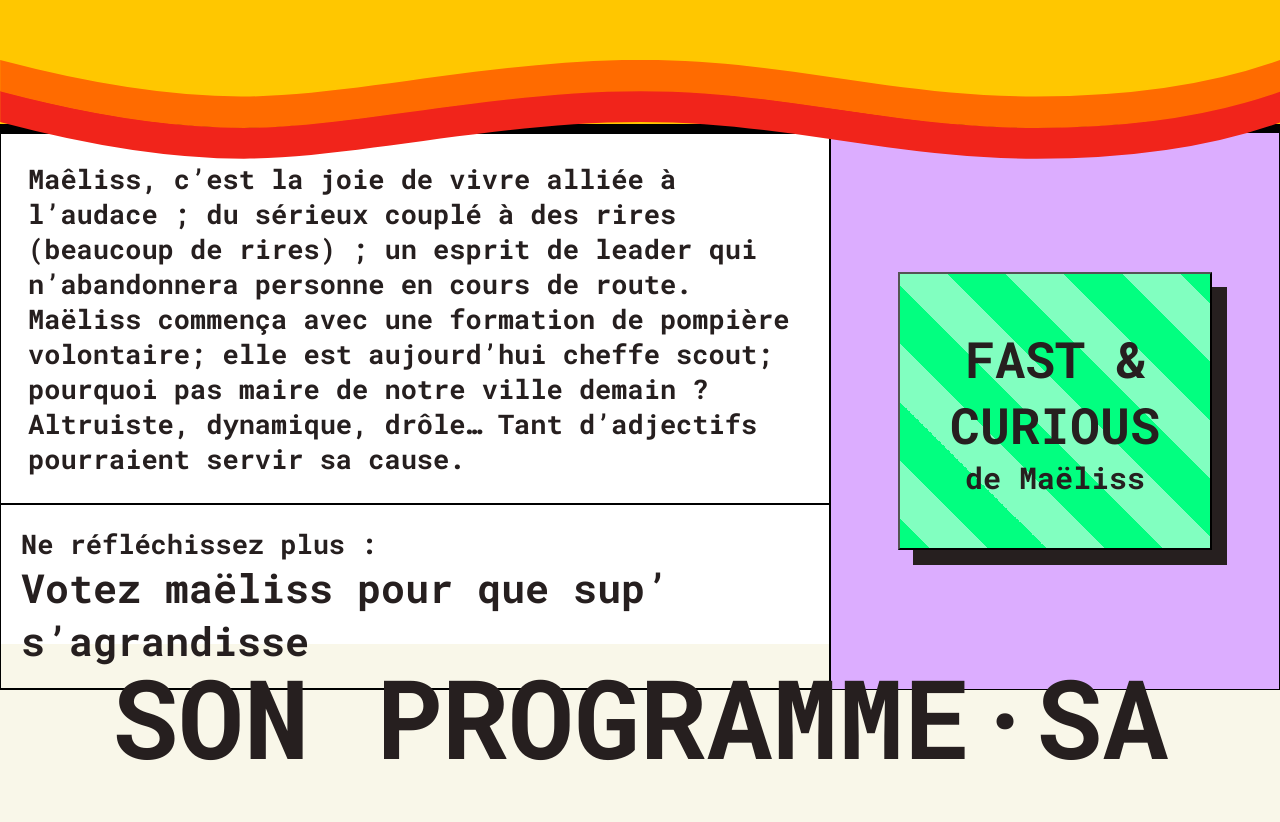
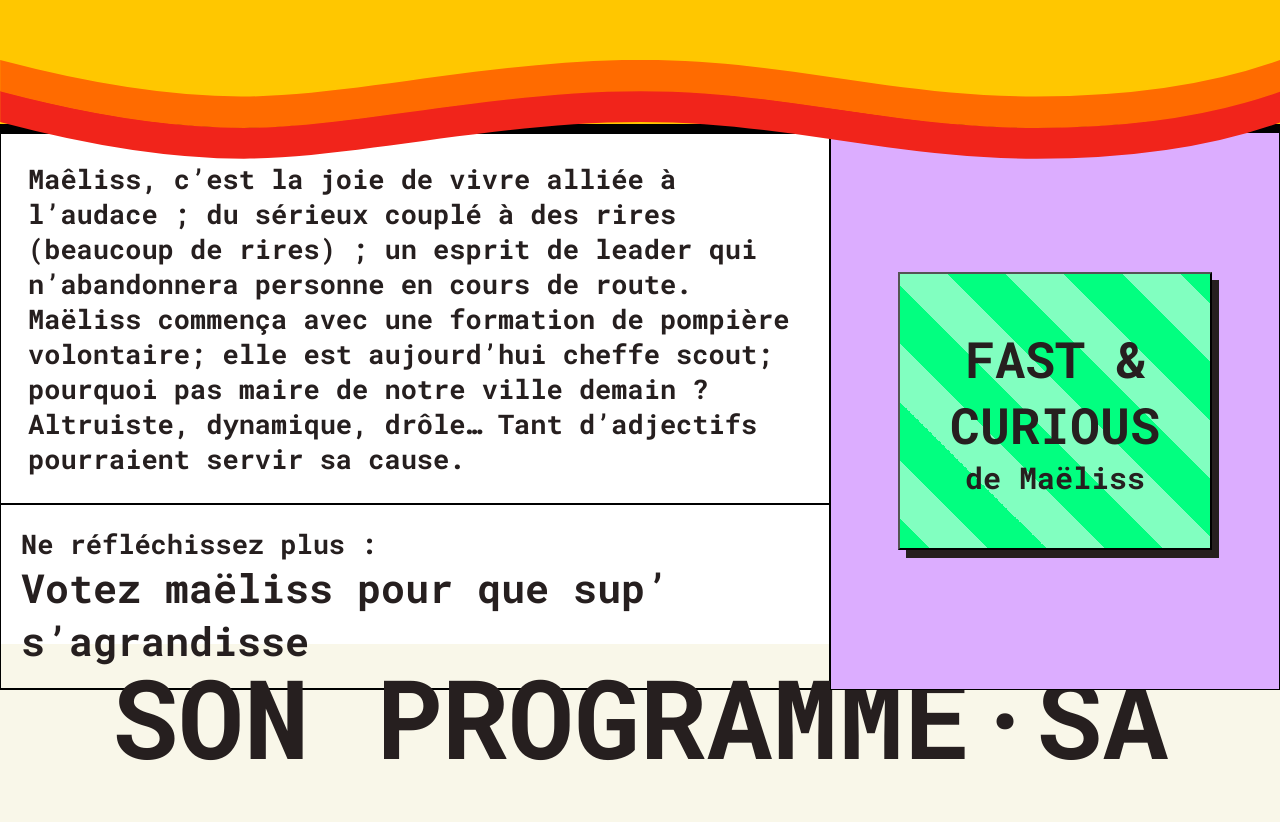
Before and after one commit to SemaineRush/WebApp, a React (Create React App) app: page /maeliss in a window 1280 px wide. Shown: the part 660-1482 px from the top of the page. Built offline with nearby package versions, Linux system fonts and the light colour scheme.

Commit message:
button animation maeliss

```diff
--- a/src/Assets/maeliss.css
+++ b/src/Assets/maeliss.css
@@ -247,6 +247,7 @@
   padding: 0 0 20px 20px;
 }
 .part-two .container .content-two {
+  position: relative;
   height: 100%;
   width: 35%;
   background-color: #DCADFF;
@@ -254,11 +255,20 @@
   align-items: center;
   justify-content: center;
 }
+.part-two .container .content-two span {
+  position: absolute;
+  height: 50%;
+  width: 70%;
+  margin: 15px 0 0 15px;
+  background-color: #261F1F;
+  z-index: 0;
+}
 .part-two .container .content-two button {
+  transition: 0.2s ease;
   height: 50%;
   width: 70%;
   background: linear-gradient(45deg, #02FF80 5%, #81FFC0 5%, #81FFC0 15%, #02FF80 15%, #02FF80 25%, #81FFC0 25%, #81FFC0 35%, #02FF80 35%, #02FF80 45%, #81FFC0 45%, #81FFC0 55%, #02FF80 55%, #02FF80 65%, #81FFC0 65%, #81FFC0 75%, #02FF80 75%, #02FF80 85%, #81FFC0 85%, #81FFC0 95%, #02FF80 95%, #02FF80);
-  box-shadow: 15px 15px 0px #261F1F;
+  z-index: 1;
 }
 .part-two .container .content-two button h3 {
   text-transform: uppercase;
@@ -266,6 +276,10 @@
 }
 .part-two .container .content-two button p {
   font-size: 30px;
+}
+.part-two .container .content-two button:hover {
+  cursor: pointer;
+  margin: 15px 0 0 15px;
 }
 
 .part-three {
--- a/src/Assets/maeliss.scss
+++ b/src/Assets/maeliss.scss
@@ -283,6 +283,7 @@
             }
 
             &-two {
+                position: relative;
                 height: 100%;
                 width: 35%;
                 background-color: #DCADFF;
@@ -290,11 +291,21 @@
                 align-items: center;
                 justify-content: center;
 
+                span {
+                    position: absolute;
+                    height: 50%;
+                    width: 70%;
+                    margin: 15px 0 0 15px;
+                    background-color: #261F1F;
+                    z-index: 0;
+                }
+
                 button {
+                    transition: 0.2s ease;
                     height: 50%;
                     width: 70%;
                     background: linear-gradient(45deg, #02FF80 5%, #81FFC0 5%, #81FFC0 15%, #02FF80 15%, #02FF80 25%, #81FFC0 25%, #81FFC0 35%, #02FF80 35%, #02FF80 45%, #81FFC0 45%, #81FFC0 55%, #02FF80 55%, #02FF80 65%, #81FFC0 65%, #81FFC0 75%, #02FF80 75%, #02FF80 85%, #81FFC0 85%, #81FFC0 95%, #02FF80 95%, #02FF80);
-                    box-shadow: 15px 15px 0px #261F1F;
+                    z-index: 1;
 
                     h3 {
                         text-transform: uppercase;
@@ -303,6 +314,11 @@
 
                     p {
                         font-size: 30px;
+                    }
+
+                    &:hover {
+                        cursor: pointer;
+                        margin: 15px 0 0 15px;
                     }
                 }
             }
--- a/src/Components/Maeliss.js
+++ b/src/Components/Maeliss.js
@@ -145,6 +145,7 @@ export default class Maeliss extends Component {
 							</div>
 						</div>
 						<div className="content content-two">
+							<span />
 							<button>
 								<h3>fast & curious</h3>
 								<p>de Maëliss</p>
```
Also changed, not shown: 1 other file (tests, documents, lock files or other folders).
